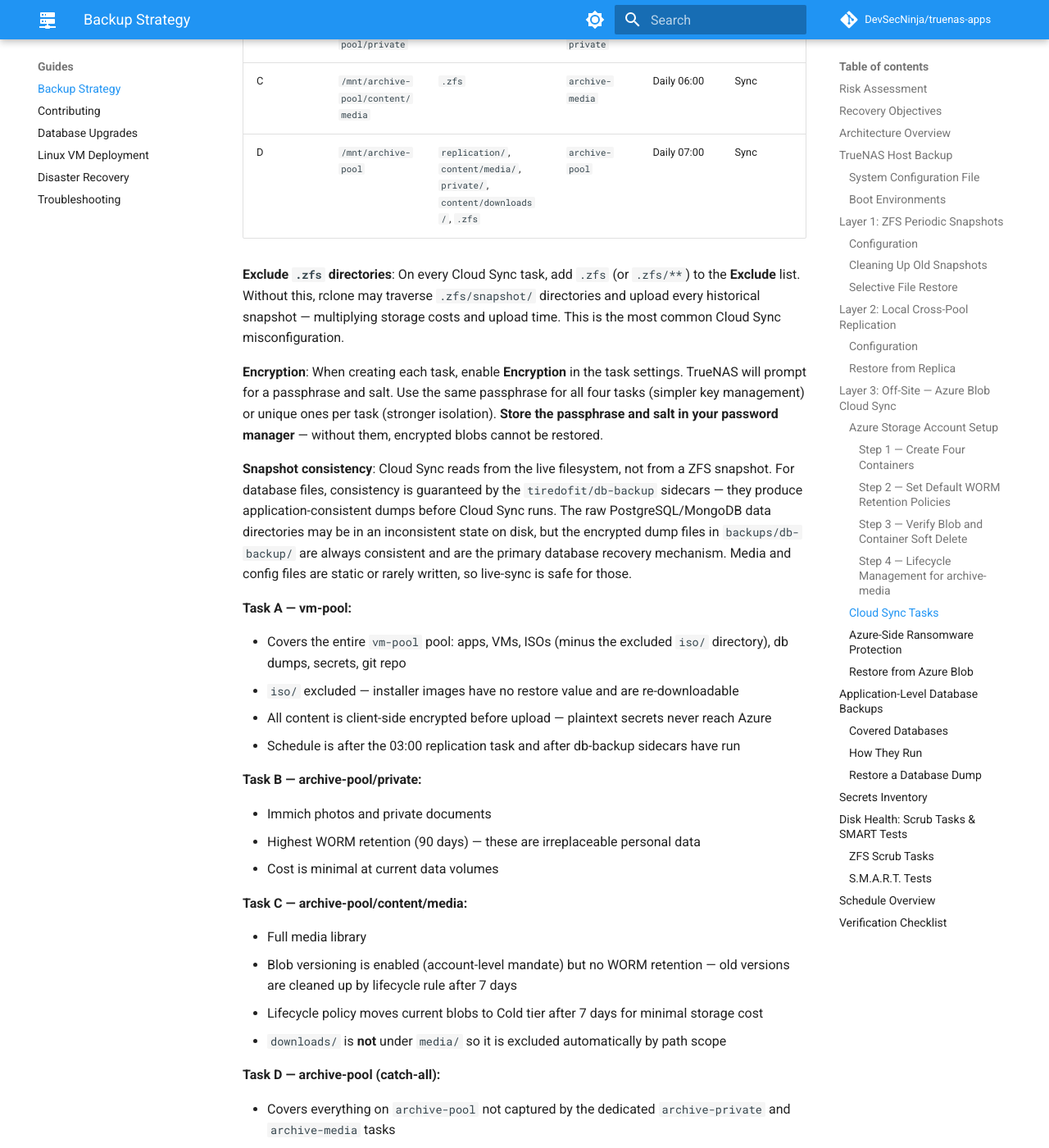
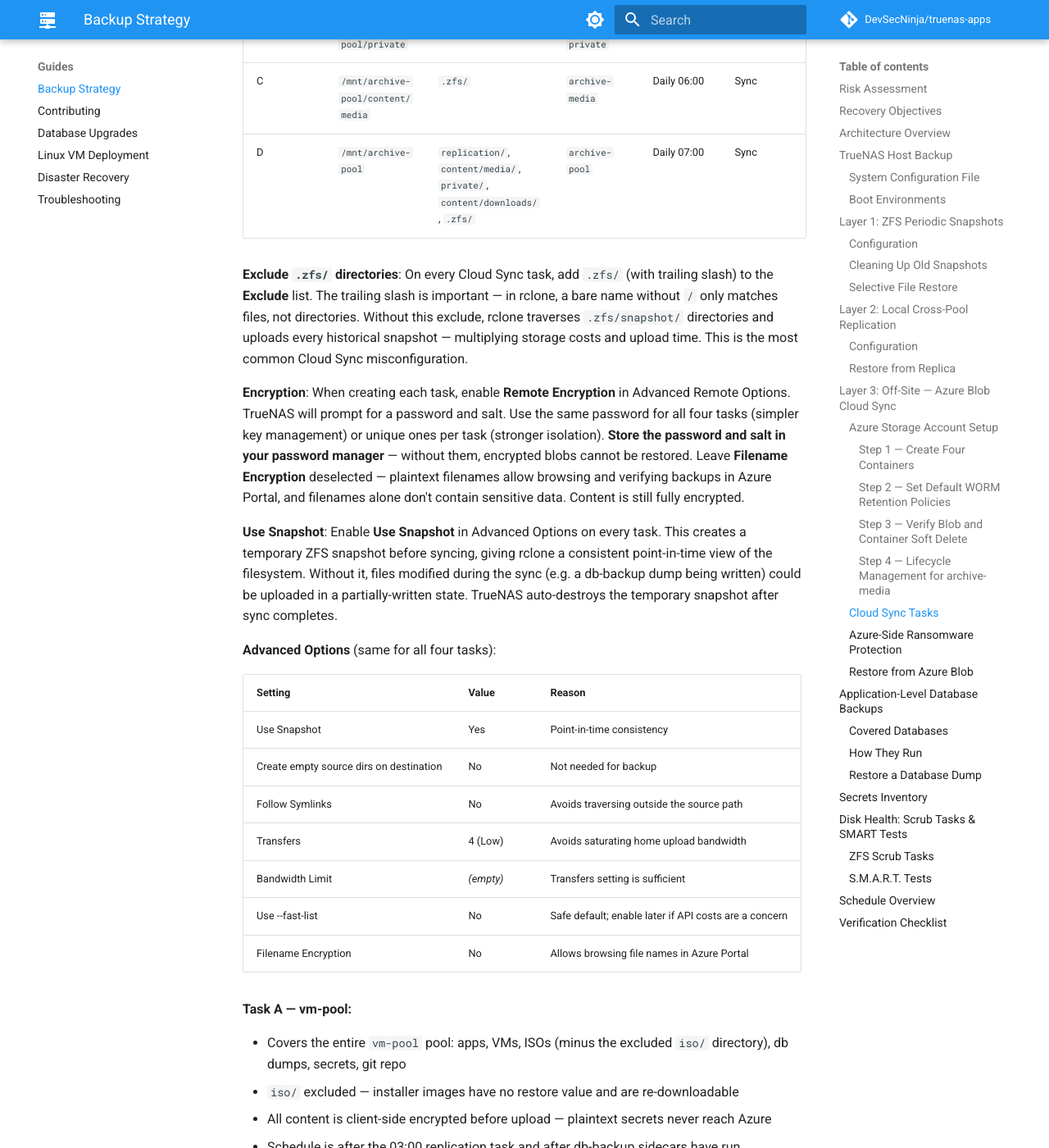
Before and after one commit to DevSecNinja/truenas-apps, an MkDocs documentation site: the page built from docs/BACKUP.md, in a window 1280 px wide and 1400 px high, scrolled down 12794 px. Shown: the whole window at 82% size. Built offline with MkDocs 1.6.1 and Material for MkDocs 9.7.7, drawn with Linux system fonts in a browser that asks for light colours; comment, search, counter and statistics services are not loaded.

Commit message:
docs: update Cloud Sync task instructions to clarify exclusion of .zfs directories and enhance encryption settings

```diff
--- a/docs/BACKUP.md
+++ b/docs/BACKUP.md
@@ -377,18 +377,30 @@
 
 Create these tasks in TrueNAS → Data Protection → Cloud Sync Tasks. **All tasks use TrueNAS encryption** (rclone crypt) — data is encrypted on the NAS before upload.
 
-| Task | Source path                       | Exclude                                                                    | Azure container   | Schedule    | Transfer mode |
-| ---- | --------------------------------- | -------------------------------------------------------------------------- | ----------------- | ----------- | ------------- |
-| A    | `/mnt/vm-pool`                    | `iso/`, `.zfs`                                                             | `vm-pool`         | Daily 04:00 | Sync          |
-| B    | `/mnt/archive-pool/private`       | `.zfs`                                                                     | `archive-private` | Daily 05:00 | Sync          |
-| C    | `/mnt/archive-pool/content/media` | `.zfs`                                                                     | `archive-media`   | Daily 06:00 | Sync          |
-| D    | `/mnt/archive-pool`               | `replication/`, `content/media/`, `private/`, `content/downloads/`, `.zfs` | `archive-pool`    | Daily 07:00 | Sync          |
+| Task | Source path                       | Exclude                                                                     | Azure container   | Schedule    | Transfer mode |
+| ---- | --------------------------------- | --------------------------------------------------------------------------- | ----------------- | ----------- | ------------- |
+| A    | `/mnt/vm-pool`                    | `iso/`, `.zfs/`                                                             | `vm-pool`         | Daily 04:00 | Sync          |
+| B    | `/mnt/archive-pool/private`       | `.zfs/`                                                                     | `archive-private` | Daily 05:00 | Sync          |
+| C    | `/mnt/archive-pool/content/media` | `.zfs/`                                                                     | `archive-media`   | Daily 06:00 | Sync          |
+| D    | `/mnt/archive-pool`               | `replication/`, `content/media/`, `private/`, `content/downloads/`, `.zfs/` | `archive-pool`    | Daily 07:00 | Sync          |
 
-**Exclude `.zfs` directories**: On every Cloud Sync task, add `.zfs` (or `.zfs/**`) to the **Exclude** list. Without this, rclone may traverse `.zfs/snapshot/` directories and upload every historical snapshot — multiplying storage costs and upload time. This is the most common Cloud Sync misconfiguration.
+**Exclude `.zfs/` directories**: On every Cloud Sync task, add `.zfs/` (with trailing slash) to the **Exclude** list. The trailing slash is important — in rclone, a bare name without `/` only matches files, not directories. Without this exclude, rclone traverses `.zfs/snapshot/` directories and uploads every historical snapshot — multiplying storage costs and upload time. This is the most common Cloud Sync misconfiguration.
 
-**Encryption**: When creating each task, enable **Encryption** in the task settings. TrueNAS will prompt for a passphrase and salt. Use the same passphrase for all four tasks (simpler key management) or unique ones per task (stronger isolation). **Store the passphrase and salt in your password manager** — without them, encrypted blobs cannot be restored.
+**Encryption**: When creating each task, enable **Remote Encryption** in Advanced Remote Options. TrueNAS will prompt for a password and salt. Use the same password for all four tasks (simpler key management) or unique ones per task (stronger isolation). **Store the password and salt in your password manager** — without them, encrypted blobs cannot be restored. Leave **Filename Encryption** deselected — plaintext filenames allow browsing and verifying backups in Azure Portal, and filenames alone don't contain sensitive data. Content is still fully encrypted.
 
-**Snapshot consistency**: Cloud Sync reads from the live filesystem, not from a ZFS snapshot. For database files, consistency is guaranteed by the `tiredofit/db-backup` sidecars — they produce application-consistent dumps before Cloud Sync runs. The raw PostgreSQL/MongoDB data directories may be in an inconsistent state on disk, but the encrypted dump files in `backups/db-backup/` are always consistent and are the primary database recovery mechanism. Media and config files are static or rarely written, so live-sync is safe for those.
+**Use Snapshot**: Enable **Use Snapshot** in Advanced Options on every task. This creates a temporary ZFS snapshot before syncing, giving rclone a consistent point-in-time view of the filesystem. Without it, files modified during the sync (e.g. a db-backup dump being written) could be uploaded in a partially-written state. TrueNAS auto-destroys the temporary snapshot after sync completes.
+
+**Advanced Options** (same for all four tasks):
+
+| Setting                                 | Value     | Reason                                                |
+| --------------------------------------- | --------- | ----------------------------------------------------- |
+| Use Snapshot                            | Yes       | Point-in-time consistency                             |
+| Create empty source dirs on destination | No        | Not needed for backup                                 |
+| Follow Symlinks                         | No        | Avoids traversing outside the source path             |
+| Transfers                               | 4 (Low)   | Avoids saturating home upload bandwidth               |
+| Bandwidth Limit                         | _(empty)_ | Transfers setting is sufficient                       |
+| Use --fast-list                         | No        | Safe default; enable later if API costs are a concern |
+| Filename Encryption                     | No        | Allows browsing file names in Azure Portal            |
 
 **Task A — vm-pool:**
 
```
